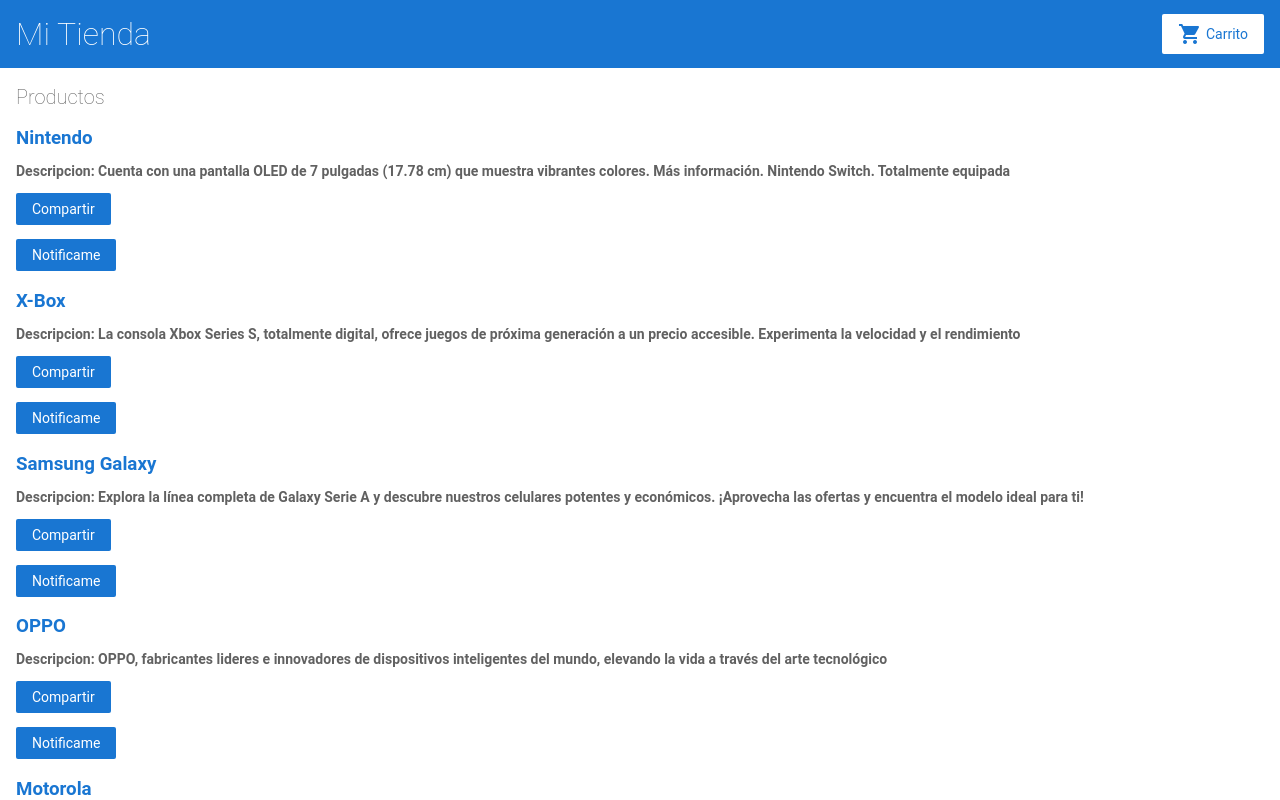
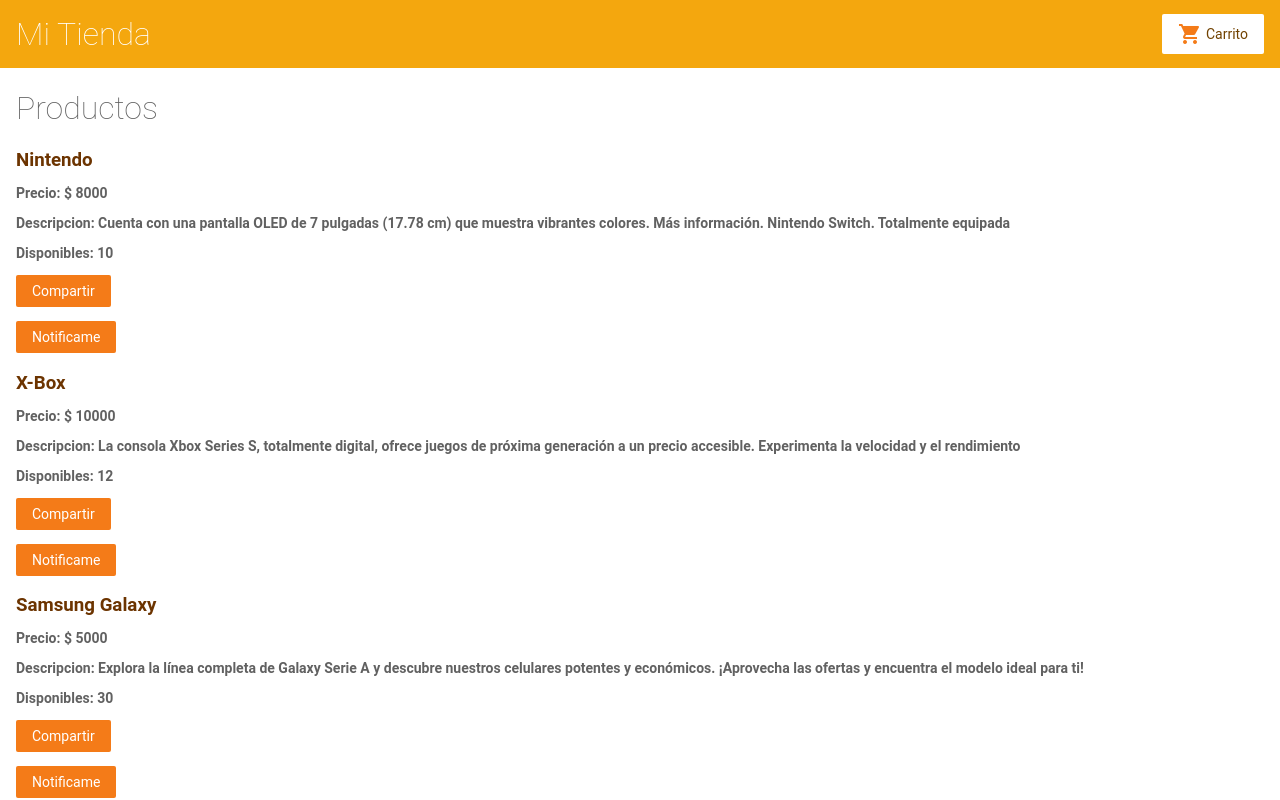
Before and after one commit to SalvadorHernandezG/shopping-cart, an Angular app: page / in a window 1280 px wide. Shown: the top 800 px of the page. Built offline with nearby package versions, Linux system fonts and the light colour scheme.

Commit message:
2 files modified

```diff
--- a/src/app/product-list/product-list.component.html
+++ b/src/app/product-list/product-list.component.html
@@ -1,4 +1,4 @@
-<h2>Productos</h2>
+<h1>Productos</h1>
 
 <div *ngFor="let producto of productos">
   <h3>
@@ -6,12 +6,15 @@
       {{ producto.name }}
     </a>
 
+    <p *ngIf="producto.price">Precio: $ {{ producto.price }}</p>
+
     <p *ngIf="producto.description">Descripcion: {{ producto.description }}</p>
 
-    <button type="button" (click)=compartir() >Compartir</button>
+    <p *ngIf="producto.stock">Disponibles: {{ producto.stock }}</p>
+
+    <button type="button" (click)="compartir()">Compartir</button>
 
     <app-product-alerts [producto]="producto" (notify)="onNotify()">
-
     </app-product-alerts>
   </h3>
 </div>
--- a/src/styles.css
+++ b/src/styles.css
@@ -17,7 +17,7 @@
   flex-direction: row;
 }
 
-router-outlet + *  {
+router-outlet + * {
   padding: 0 16px;
 }
 
@@ -31,7 +31,8 @@
   font-size: 20px;
 }
 
-h1, h2 {
+h1,
+h2 {
   font-weight: lighter;
 }
 
@@ -43,7 +44,7 @@
 
 a {
   cursor: pointer;
-  color: #1976d2;
+  color: #6c3400;
   text-decoration: none;
 }
 
@@ -58,7 +59,7 @@
   border-radius: 2px;
   padding: 8px;
   margin-bottom: 16px;
-  border: 1px solid #BDBDBD;
+  border: 1px solid #bdbdbd;
 }
 
 label {
@@ -70,24 +71,27 @@
 }
 
 /* Button */
-.button, button {
+.button,
+button {
   display: inline-flex;
   align-items: center;
   padding: 8px 16px;
   border-radius: 2px;
   font-size: 14px;
   cursor: pointer;
-  background-color: #1976d2;
+  background-color: #f47b18;
   color: white;
   border: none;
 }
 
-.button:hover, button:hover {
+.button:hover,
+button:hover {
   opacity: 0.8;
   font-weight: normal;
 }
 
-.button:disabled, button:disabled {
+.button:disabled,
+button:disabled {
   opacity: 0.5;
   cursor: auto;
 }
@@ -96,11 +100,11 @@
 
 .fancy-button {
   background-color: white;
-  color: #1976d2;
+  color: #714200;
 }
 
 .fancy-button i.material-icons {
-  color: #1976d2;
+  color: #f47b18;
   padding-right: 4px;
 }
 
@@ -109,7 +113,7 @@
 app-top-bar {
   width: 100%;
   height: 68px;
-  background-color: #1976d2;
+  background-color: #f4a70e;
   padding: 16px;
   display: flex;
   flex-direction: row;
@@ -124,7 +128,8 @@
 
 /* Checkout Cart, Shipping Prices */
 
-.cart-item, .shipping-item {
+.cart-item,
+.shipping-item {
   width: 100%;
   min-width: 400px;
   max-width: 450px;
@@ -134,9 +139,8 @@
   padding: 16px 32px;
   margin-bottom: 8px;
   border-radius: 2px;
-  background-color: #EEEEEE;
+  background-color: #eeeeee;
 }
-
 
 /*
 Copyright Google LLC. All Rights Reserved.
```
